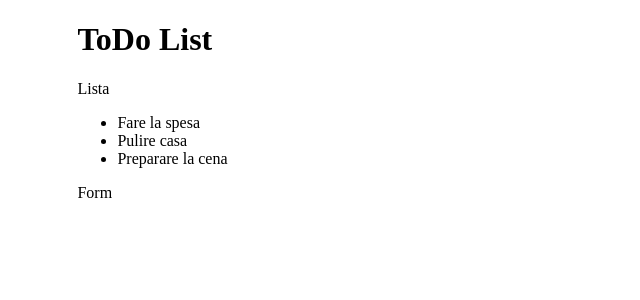
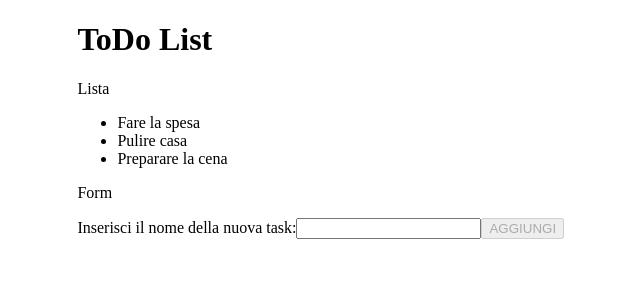
Before and after one commit to lufranski/ToDoList, an Angular app: page / in a window 1280 px wide. Shown: the top 300 px of the page, without its empty margins (57-697 px from the left). Built offline with nearby package versions, Linux system fonts and the light colour scheme.

Commit message:
Create task

```diff
--- a/src/app/app.module.ts
+++ b/src/app/app.module.ts
@@ -5,6 +5,8 @@ import { AppRoutingModule } from './app-routing.module';
 import { AppComponent } from './app.component';
 import { ListComponent } from './list/list.component';
 import { FormComponent } from './form/form.component';
+
+import { ReactiveFormsModule } from '@angular/forms';
 
 @NgModule({
   declarations: [
@@ -14,7 +16,8 @@ import { FormComponent } from './form/form.component';
   ],
   imports: [
     BrowserModule,
-    AppRoutingModule
+    AppRoutingModule,
+    ReactiveFormsModule
   ],
   providers: [],
   bootstrap: [AppComponent]
--- a/src/app/form/form.component.html
+++ b/src/app/form/form.component.html
@@ -1,2 +1,10 @@
 <!-- FORM DOVE INSERIRE NUOVE TASK -->
 <p>Form</p>
+
+<form [formGroup]="newForm" (ngSubmit)="addTask()">
+
+    <label for="name">Inserisci il nome della nuova task:</label>
+    <input type="text" formControlName="name">
+
+    <input type="submit" value="AGGIUNGI" [disabled]="newForm.invalid">
+</form>
--- a/src/app/form/form.component.ts
+++ b/src/app/form/form.component.ts
@@ -1,10 +1,43 @@
-import { Component } from '@angular/core';
+import { Component, OnInit } from '@angular/core';
+
+import { FormBuilder, FormGroup, Validators } from '@angular/forms';
+import { ToDoDTO } from 'src/dto/tododto';
+import { Status } from '../../dto/status';
+
+import { ToDoService } from 'src/service/to-do.service';
 
 @Component({
   selector: 'app-form',
   templateUrl: './form.component.html',
   styleUrls: ['./form.component.scss']
 })
-export class FormComponent {
+export class FormComponent implements OnInit{
 
+  newForm: FormGroup = new FormGroup({});
+  taskToAdd: ToDoDTO = {
+
+    name: '',
+    status: Status.todo
+  };
+
+  constructor(private formBuilder: FormBuilder, private service: ToDoService){}
+
+  ngOnInit(): void {
+
+    this.newForm = this.formBuilder.group({
+
+      name: ['', Validators.required]
+    })
+  }
+
+  addTask(): void{
+
+    if(this.newForm.valid){
+
+      const taskName = this.newForm.value.name;
+      this.taskToAdd.name = taskName;
+      this.service.addTask(this.taskToAdd);
+      this.newForm.reset();
+    }
+  }
 }
--- a/src/app/list/list.component.ts
+++ b/src/app/list/list.component.ts
@@ -1,5 +1,4 @@
-import { Component } from '@angular/core';
-import { OnInit } from '@angular/core'
+import { Component, OnInit } from '@angular/core';
 
 import { ToDoService } from '../../service/to-do.service';
 import { ToDoDTO } from 'src/dto/tododto';
@@ -23,7 +22,5 @@ export class ListComponent implements OnInit{
   getAll(){
 
     this.toDoList = this.service.getAll();
-    console.log(this.toDoList);
-
   }
 }
```
